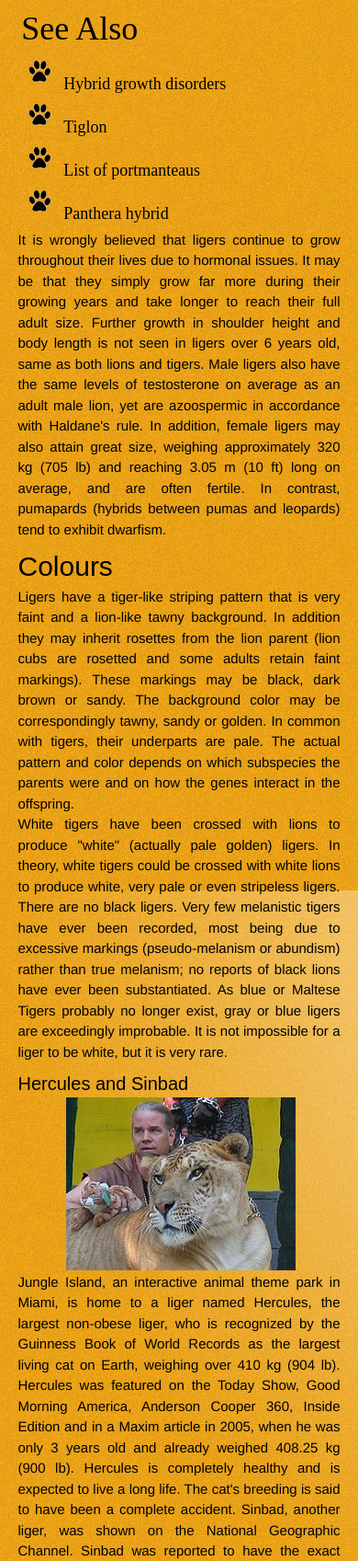
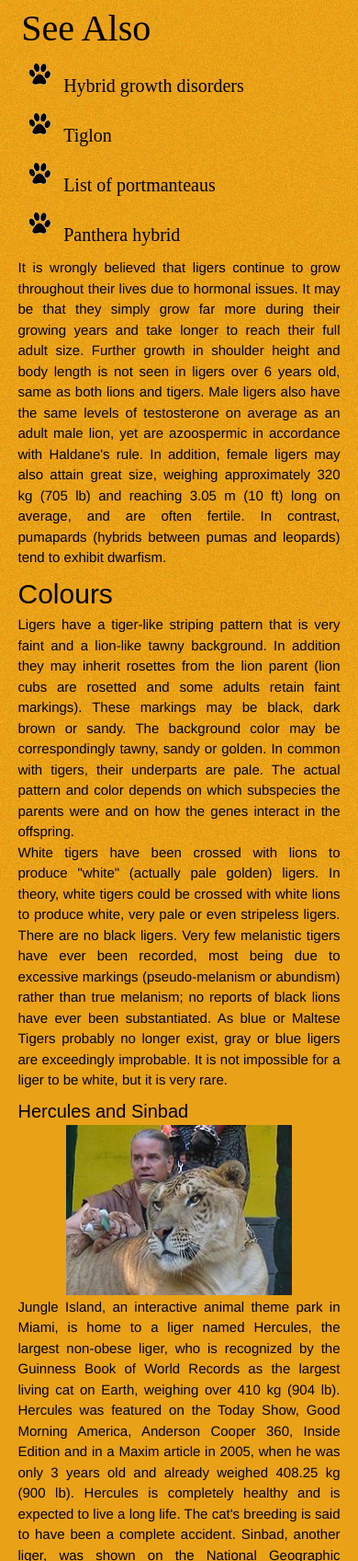
Before and after one commit to alyssamichelle/DWS, a plain HTML site: page nicoll_alyssa_DWS_lab5/index.html in a window 390 px wide. Shown: the part 1032-2729 px from the top of the page at 92% size. Drawn offline with Linux system fonts and the light colour scheme.

Commit message:
changed bg and added iPhone link in html

```diff
--- a/nicoll_alyssa_DWS_lab5/css/style.css
+++ b/nicoll_alyssa_DWS_lab5/css/style.css
@@ -45,7 +45,7 @@ h1{
 body{
 	max-width: 960px;
 	margin: 0px auto;
-	background-image: url("../img/yellownoise.jpg");
+	background: #e9a117 url("../img/yellownoise.jpg") no-repeat;
 	font-size: 62.5%;
 }
 
@@ -62,8 +62,7 @@ p{
 }
 
 /*SEE ALSO STYLE^^^^^^^^^^^^^^^^^^^^^^^^^^^^^^^^^^^^^^^^^^^^^^^^*/
-#childmaincontentwrapper{
-}
+
 div#seealso h3{
 	font: normal normal 100 2em/1.5em "2dumb", serif;
 }
@@ -142,6 +141,67 @@ footer{
 
 /*MEDIA QUERIES STYLE^^^^^^^^^^^^^^^^^^^^^^^^^^^^^^^^^^^^^^^^^*/
 
+
+
+@media screen and (max-width:1024px){
+
+	div#nav, div#maincontentwrapper, div#secondarycontent{
+		width: 90%;
+		border: none;
+		margin: 0% 5%;
+	}
+		div#sinbad_img{
+		width: 30%;
+		margin: 0% auto;
+		float: left;
+	}
+	div#secondarycontent{
+		overflow: hidden;
+	}
+
+	div#seealso h3{
+		font: normal normal 100 2em/1.5em "2dumb", serif;
+	}
+	#seealso{
+		float: left;
+		width: 49%;
+		clear: left;
+		margin-top: 0%;
+		margin-right: 1.2%;
+		font: 2em/2.2em "2dumb", serif;
+	}
+	#seealso ul li{
+		vertical-align: top;
+	}
+	#p4{
+		width: 63%;
+		float: right;
+		margin: 0% 1%;
+	}
+}
+
+@media screen and (max-width:875px){
+
+	#secondarycontent{
+		width: 100%;
+		margin: 0% auto;
+	}
+	#p4, #seealso ul, h2, {
+		float: none;
+		clear: both;
+		margin: 0% auto;
+		width: 100%;
+	}
+
+	 div#sinbad_img{
+	 	float: left;
+	 }
+	 div#sinbad_img img{
+	 	width: 100%;
+	 }
+
+}
+
 @media screen and (max-width:640px){
 
 	div#seealso, div#secondarycontent{
@@ -167,8 +227,13 @@ footer{
 	div#secondarycontent h2{
 		font-size: 2em;
 	}
+
 	div#sinbad_img{
 		width: 70%;
 		margin: 0% 15%;
 	}
+	#p4{
+		width: 100%;
+		margin: 0% auto;
+	}
 }
--- a/nicoll_alyssa_DWS_lab5/index.html
+++ b/nicoll_alyssa_DWS_lab5/index.html
@@ -3,6 +3,7 @@
 	<head>
 		<title>CSS Box Model</title>
 		<meta charset="utf-8">
+		<meta name="viewport" content="width=device-width, minimum-scale=1.0, maximum-scale=1.0">
 		<link rel="stylesheet" href="css/reset.css">
 		<link rel="stylesheet" href="css/style.css">
 	</head>
@@ -25,7 +26,7 @@
 				<p>The liger is the largest known cat in the world. Imprinted genes may be a factor contributing to huge liger size. These are genes that may or may not be expressed on the parent they are inherited from, and that occasionally play a role in issues of hybrid growth. For example, in some dog breed crosses, genes that are expressed only when maternally-inherited cause the young to grow larger than is typical for either parent breed. This growth is not seen in the paternal breeds, as such genes are normally "counteracted" by genes inherited from the female of the appropriate breed.</p>
 				<p>Other big cat hybrids can reach similar sizes; the litigon, a rare hybrid of a male lion and a female tiglon, is roughly the same size as the liger, with a male named Cubanacan (at the Alipore Zoo in India) reaching 363 kg (800 lb). The extreme rarity of these second-generation hybrids may make it difficult to ascertain whether they are larger or smaller, on average, than the liger.</p>
 
-				<div id="childmaincontentwrapper">
+				<div>
 					<div id="seealso">
 						<h3 >See Also</h3>
 						<ul>
@@ -49,7 +50,7 @@
 			<div id="secondarycontent">
 				<h2>Hercules and Sinbad</h2>
 				<div id="sinbad_img"><img src="img/ligertrainer-tn.jpg" alt="Liger trainer Sinbad"></div>
-				<p>Jungle Island, an interactive animal theme park in Miami, is home to a liger named Hercules, the largest non-obese liger, who is recognized by the Guinness Book of World Records as the largest living cat on Earth, weighing over 410 kg (904 lb). Hercules was featured on the Today Show, Good Morning America, Anderson Cooper 360, Inside Edition and in a Maxim article in 2005, when he was only 3 years old and already weighed 408.25 kg (900 lb). Hercules is completely healthy and is expected to live a long life. The cat's breeding is said to have been a complete accident. Sinbad, another liger, was shown on the National Geographic Channel. Sinbad was reported to have the exact weight of Hercules.</p>
+				<p id="p4">Jungle Island, an interactive animal theme park in Miami, is home to a liger named Hercules, the largest non-obese liger, who is recognized by the Guinness Book of World Records as the largest living cat on Earth, weighing over 410 kg (904 lb). Hercules was featured on the Today Show, Good Morning America, Anderson Cooper 360, Inside Edition and in a Maxim article in 2005, when he was only 3 years old and already weighed 408.25 kg (900 lb). Hercules is completely healthy and is expected to live a long life. The cat's breeding is said to have been a complete accident. Sinbad, another liger, was shown on the National Geographic Channel. Sinbad was reported to have the exact weight of Hercules.</p>
 			</div> <!-- ending #secondarycontent -->
 
 			<div id="gallery">
```
